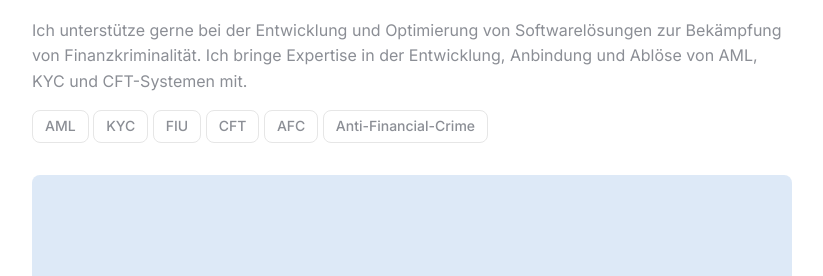
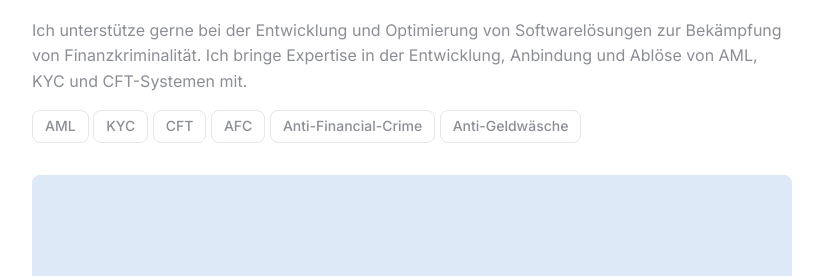
Before and after one commit to Rokko11/Rokko11.github.io, a Jekyll site: the page built from _projects/service-anti-financial-crime.md, in a window 1280 px wide and 900 px high, scrolled down 499 px. Shown: the part 143-419 px from the top of the window, without its empty margins (228-1051 px from the left). Built offline with Jekyll 4.4.1, drawn with Linux system fonts in a browser that asks for light colours.

Commit message:
service-anti-financial-crime.md aktualisieren

```diff
--- a/_projects/service-anti-financial-crime.md
+++ b/_projects/service-anti-financial-crime.md
@@ -1,8 +1,7 @@
 ---
 title: Bekämpfung von Finanzkriminalität
 description: Ich unterstütze gerne bei der Entwicklung und Optimierung von Softwarelösungen zur Bekämpfung von Finanzkriminalität. Ich bringe Expertise in der Entwicklung, Anbindung und Ablöse von AML, KYC und CFT-Systemen mit.
-label: AML, KYC, FIU, CFT, AFC, Anti-Financial-Crime
-date: 2024-12-23 00:00:01
+label: AML, KYC, CFT, AFC, Anti-Financial-Crime, Anti-Geldwäsche
 image: '/images/compliance-icon.png'
 cover: '/images/compliance-icon.png'
 page_cover: '/images/hintergrund-unsplash.jpg'
```
